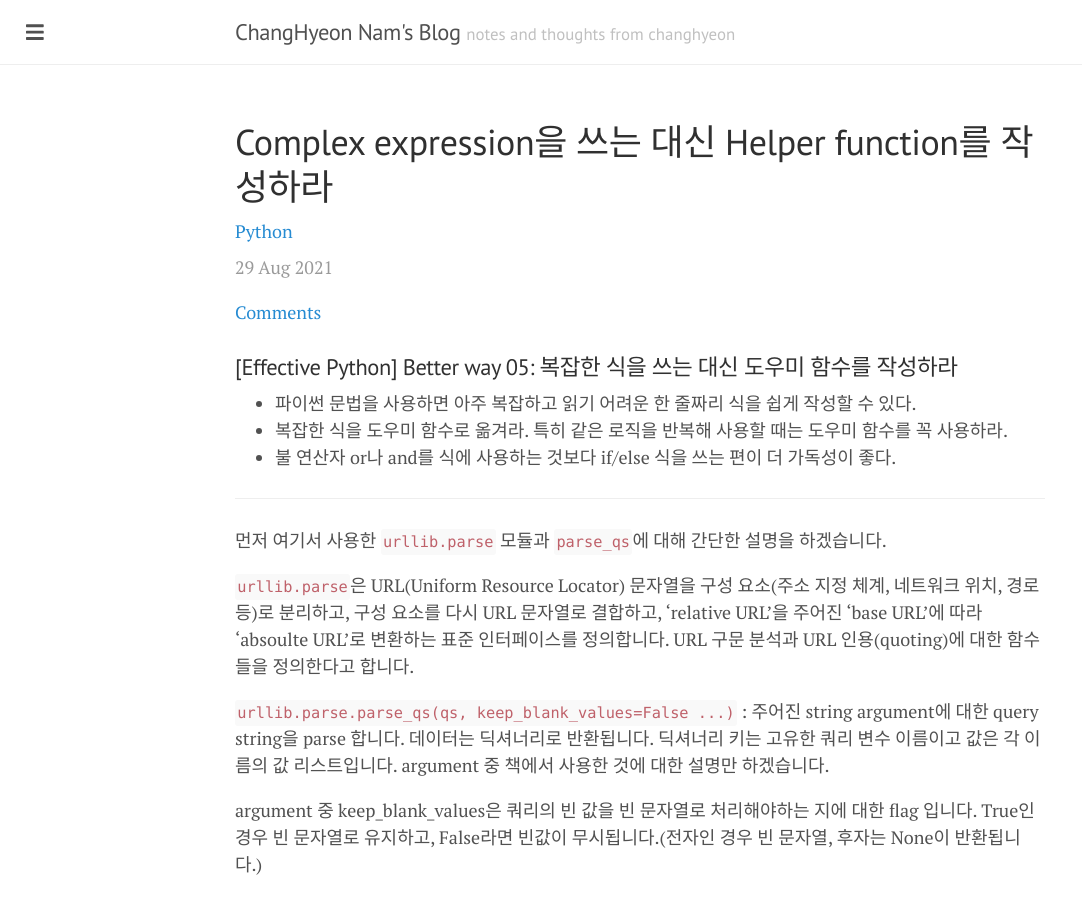
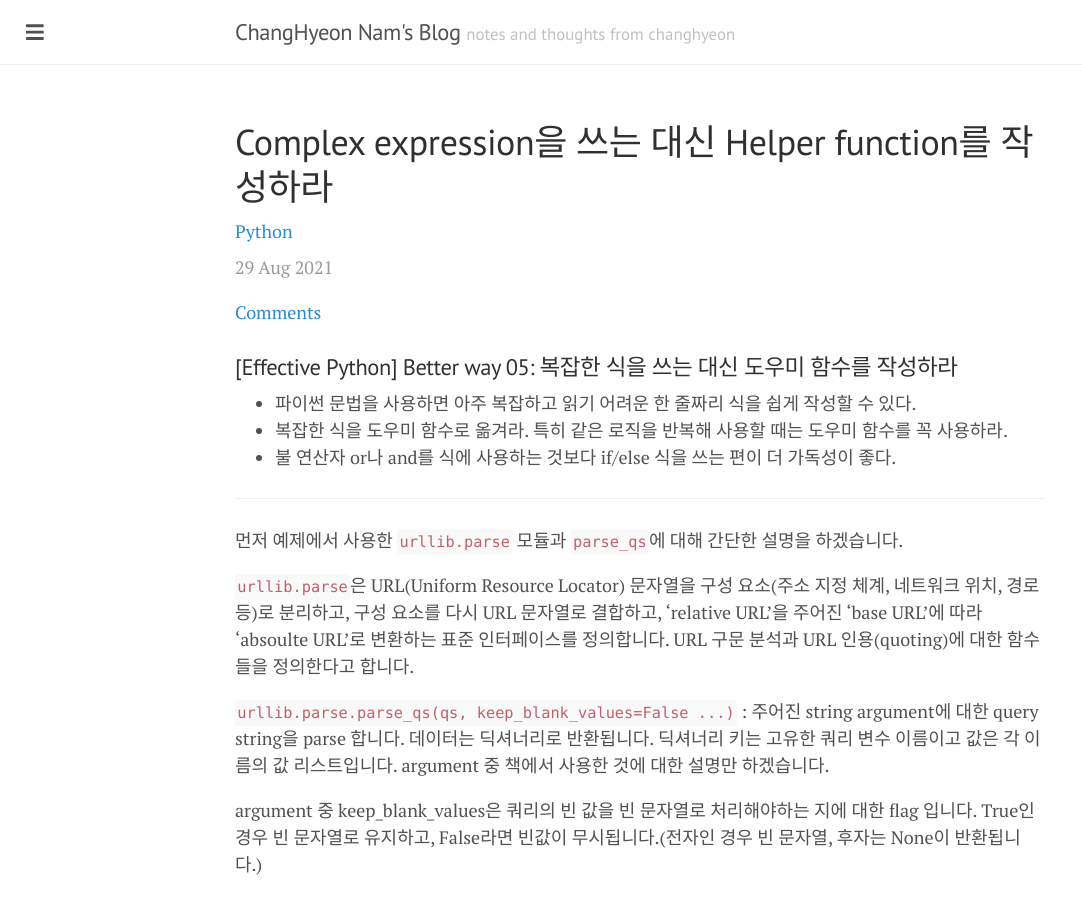
Before and after one commit to changhyeonnam/changhyeonnam.github.io, a Jekyll site: the page built from _posts/2021/2021-08-29-python_bw05_helper_function.md, in a window 1280 px wide and 900 px high. Shown: the whole window, without its empty margins (0-1082 px from the left). Built offline with Jekyll 4.4.1, drawn with Linux system fonts in a browser that asks for light colours; nearby versions of some CDN libraries; our own code applies the rules of GitHub Pages for plain Markdown files; comment, search, counter and statistics services are not loaded.

Commit message:
Update 2021-08-29-python_bw05_helper_function.md

```diff
--- a/_posts/2021/2021-08-29-python_bw05_helper_function.md
+++ b/_posts/2021/2021-08-29-python_bw05_helper_function.md
@@ -14,7 +14,7 @@ comments: true
 
 ---
 
-먼저  여기서 사용한 `urllib.parse` 모듈과 `parse_qs`에 대해 간단한 설명을 하겠습니다.
+먼저 예제에서 사용한 `urllib.parse` 모듈과 `parse_qs`에 대해 간단한 설명을 하겠습니다.
 
 `urllib.parse`은 URL(Uniform Resource Locator) 문자열을 구성 요소(주소 지정 체계, 네트워크 위치, 경로 등)로 분리하고, 구성 요소를 다시 URL 문자열로 결합하고, 'relative URL'을 주어진 'base URL'에 따라 'absoulte URL'로 변환하는 표준 인터페이스를 정의합니다. URL 구문 분석과 URL 인용(quoting)에 대한 함수들을 정의한다고 합니다.
 
```
